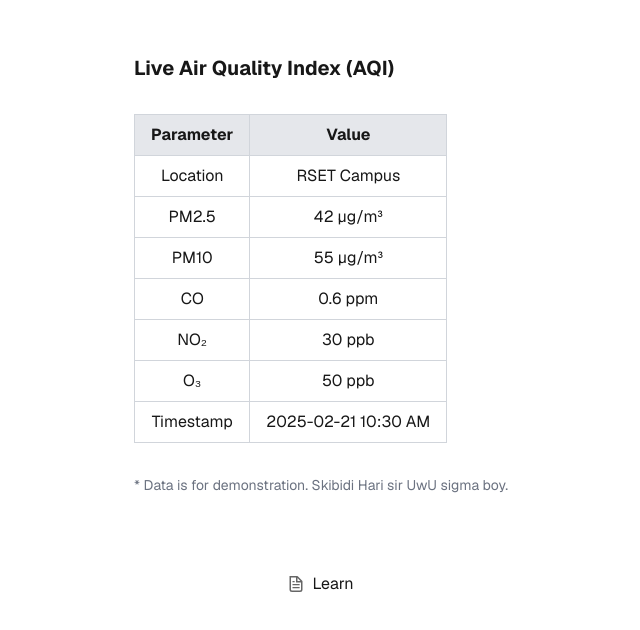
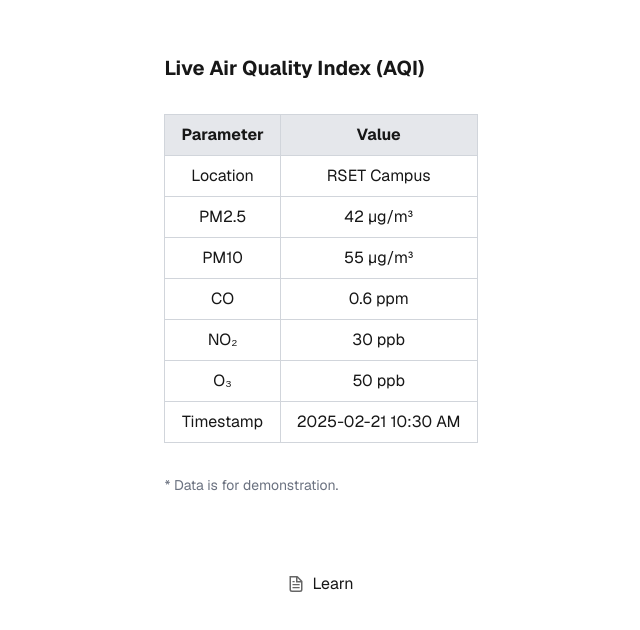
Before and after one commit to samuelleander/samuelleander.github.io, a Next.js app: page / in a window 1280 px wide. Shown: the part 126-756 px from the top of the page, without its empty margins (319-959 px from the left). Built offline with nearby package versions, Linux system fonts and the light colour scheme.

Commit message:
Update page.tsx

```diff
--- a/app/page.tsx
+++ b/app/page.tsx
@@ -59,7 +59,7 @@ export default function Home() {
         </table>
 
         <p className="text-sm text-gray-500">
-          * Data is for demonstration. Skibidi Hari sir UwU sigma boy.
+          * Data is for demonstration.
         </p>
       </main>
 
```
